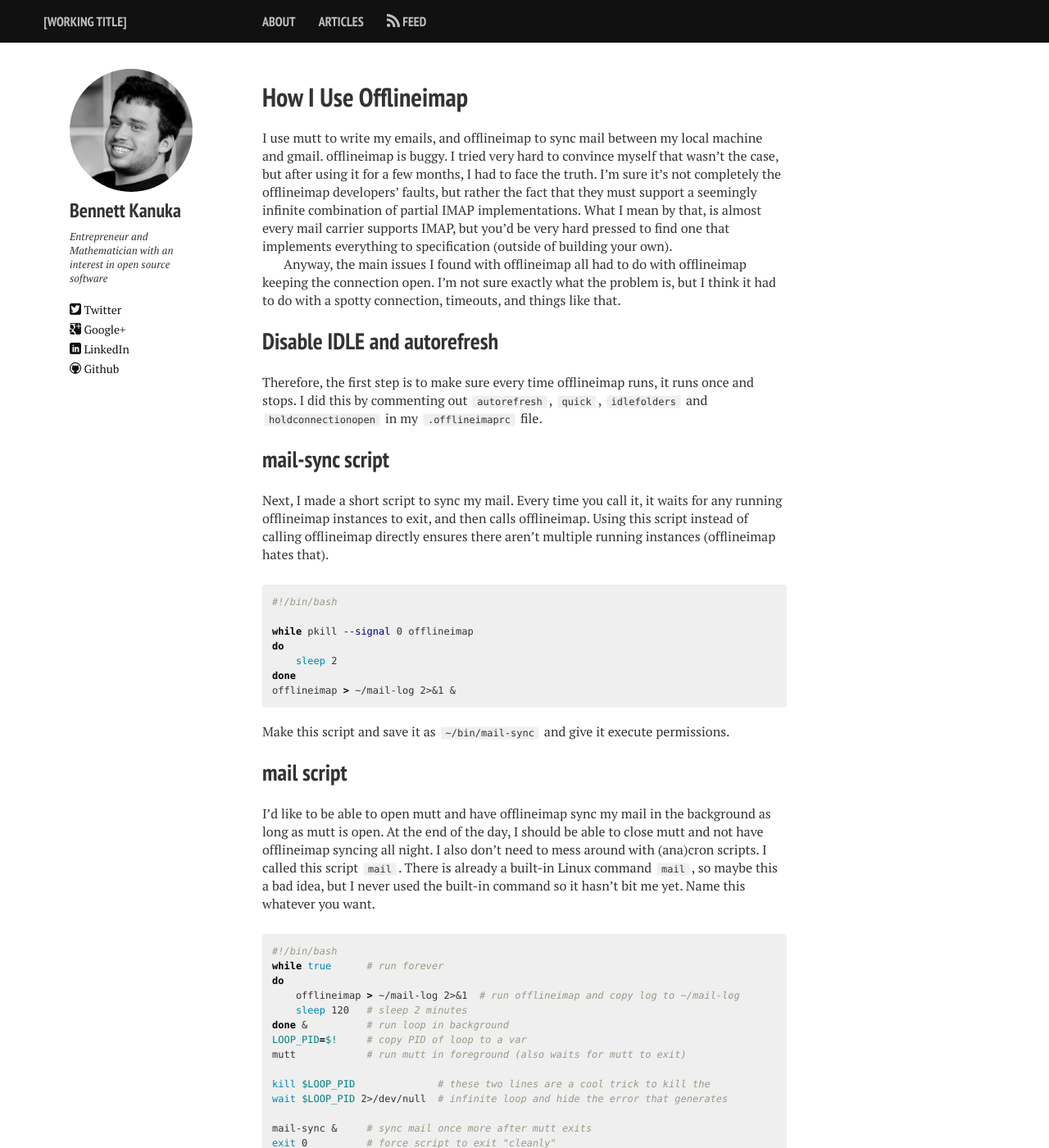
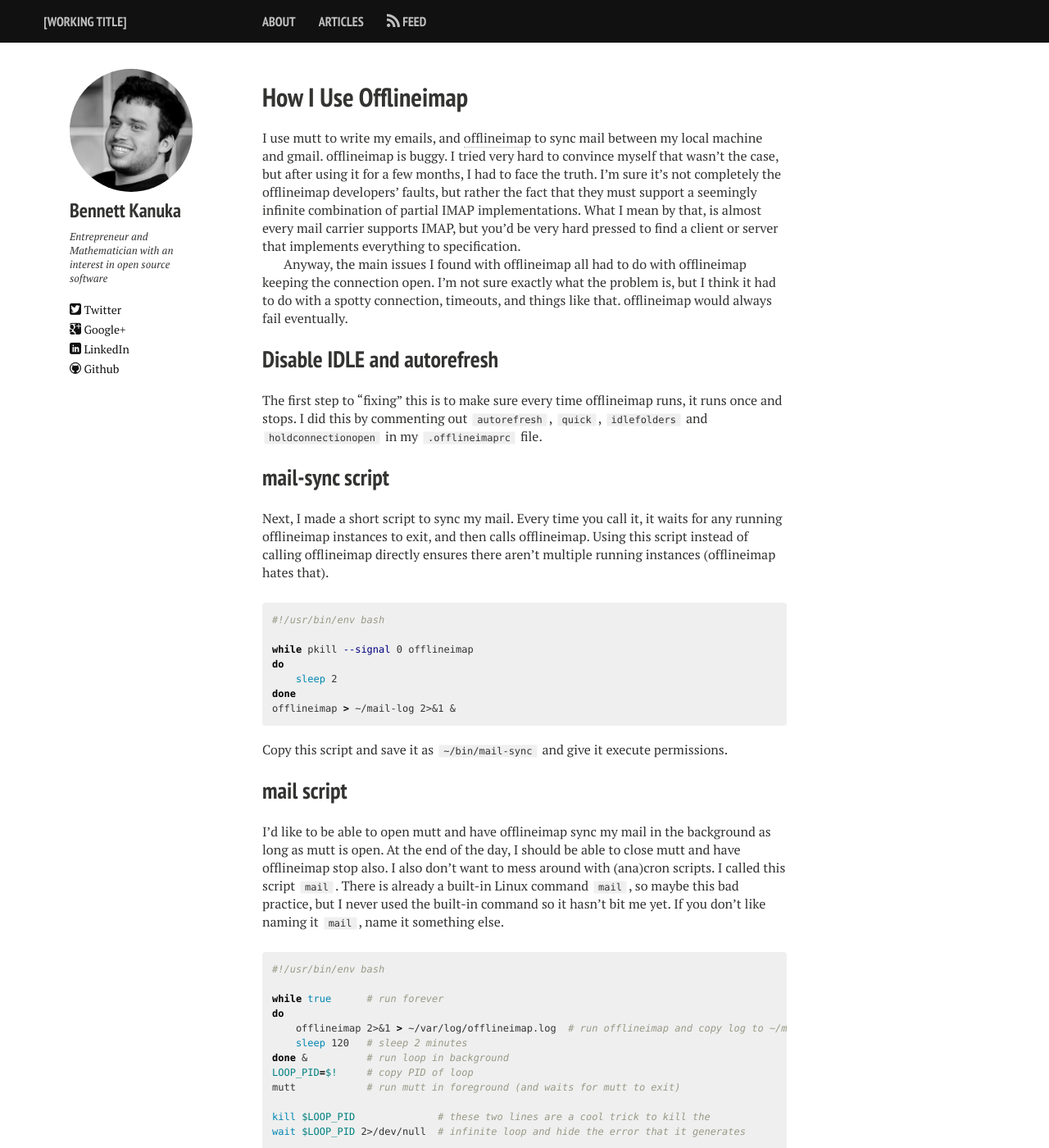
Before and after one commit to bkanuka/blog, a Jekyll site: the page built from _posts/2013-12-13-offlineimap-mutt.md, in a window 1280 px wide and 1400 px high. Shown: the whole window at 82% size. Built offline with Jekyll 4.4.1, drawn with Linux system fonts in a browser that asks for light colours; nearby versions of some CDN libraries; some of the changed text lies outside the part shown.

Commit message:
little typos

```diff
--- a/_posts/2013-12-13-offlineimap-mutt.md
+++ b/_posts/2013-12-13-offlineimap-mutt.md
@@ -7,17 +7,18 @@ category: articles
 tags: [mutt, code, offlineimap, tricks, script]
 ---
 
-I use mutt to write my emails, and offlineimap to sync mail between my local machine and gmail.
+I use mutt to write my emails, and [offlineimap](http://offlineimap.org/) to sync mail between my local machine and gmail.
 offlineimap is buggy.
 I tried very hard to convince myself that wasn't the case, but after using it for a few months, I had to face the truth.
 I'm sure it's not completely the offlineimap developers' faults, but rather the fact that they must support a seemingly infinite combination of partial IMAP implementations.
-What I mean by that, is almost every mail carrier supports IMAP, but you'd be very hard pressed to find one that implements everything to specification (outside of building your own).
+What I mean by that, is almost every mail carrier supports IMAP, but you'd be very hard pressed to find a client or server that implements everything to specification.
 
 Anyway, the main issues I found with offlineimap all had to do with offlineimap keeping the connection open.
 I'm not sure exactly what the problem is, but I think it had to do with a spotty connection, timeouts, and things like that.
+offlineimap would always fail eventually.
 
 ## Disable IDLE and autorefresh
-Therefore, the first step is to make sure every time offlineimap runs, it runs once and stops.
+The first step to "fixing" this is to make sure every time offlineimap runs, it runs once and stops.
 I did this by commenting out `autorefresh`, `quick`, `idlefolders` and `holdconnectionopen` in my `.offlineimaprc` file.
 
 ## mail-sync script
@@ -25,8 +26,7 @@ Next, I made a short script to sync my mail.
 Every time you call it, it waits for any running offlineimap instances to exit, and then calls offlineimap.
 Using this script instead of calling offlineimap directly ensures there aren't multiple running instances (offlineimap hates that).
 
-{% highlight bash %}
-#!/bin/bash
+{% highlight bash %}#!/usr/bin/env bash
 
 while pkill --signal 0 offlineimap
 do
@@ -35,27 +35,28 @@ done
 offlineimap > ~/mail-log 2>&1 &
 {% endhighlight %}
 
-Make this script and save it as `~/bin/mail-sync` and give it execute permissions.
+Copy this script and save it as `~/bin/mail-sync` and give it execute permissions.
 
 ## mail script
 I'd like to be able to open mutt and have offlineimap sync my mail in the background as long as mutt is open.
-At the end of the day, I should be able to close mutt and not have offlineimap syncing all night.
-I also don't need to mess around with (ana)cron scripts.
-I called this script `mail`.  There is already a built-in Linux command `mail`, so maybe this a bad idea, but I never used the built-in command so it hasn't bit me yet.
-Name this whatever you want.
+At the end of the day, I should be able to close mutt and have offlineimap stop also.
+I also don't want to mess around with (ana)cron scripts.
+I called this script `mail`.
+There is already a built-in Linux command `mail`, so maybe this bad practice, but I never used the built-in command so it hasn't bit me yet.
+If you don't like naming it `mail`, name it something else.
 
-{% highlight bash %}
-#!/bin/bash
+{% highlight bash %}#!/usr/bin/env bash
+
 while true      # run forever
 do
-    offlineimap > ~/mail-log 2>&1  # run offlineimap and copy log to ~/mail-log
+    offlineimap 2>&1 > ~/var/log/offlineimap.log  # run offlineimap and copy log to ~/mail-log
     sleep 120   # sleep 2 minutes
 done &          # run loop in background
-LOOP_PID=$!     # copy PID of loop to a var
-mutt            # run mutt in foreground (also waits for mutt to exit)
+LOOP_PID=$!     # copy PID of loop
+mutt            # run mutt in foreground (and waits for mutt to exit)
 
 kill $LOOP_PID              # these two lines are a cool trick to kill the
-wait $LOOP_PID 2>/dev/null  # infinite loop and hide the error that generates
+wait $LOOP_PID 2>/dev/null  # infinite loop and hide the error that it generates
 
 mail-sync &     # sync mail once more after mutt exits
 exit 0          # force script to exit "cleanly"
@@ -69,8 +70,7 @@ I added the following line to my `.muttrc`
 macro index,pager s '<sync-mailbox><shell-escape>mail-sync &<enter>'
 {% endhighlight %}
 
-This mutt macro saves the current mailbox and runs our mail-sync in the background, which in turn (safely) calls offlineimap.
+This mutt macro saves the current mailbox and runs our mail-sync in the background, which in turn (safely) calls offlineimap and syncs.
 You can choose whatever key you'd like, but I chose *s* for *sync*.
 
-
 Assuming offlineimap is configured properly, and mutt is looking for mail in the right directories, you should be good to go! (but you can always keep an eye on your logs just in case :-)  )
```
Also changed, not shown: _posts/2013-12-02-mathematica-to-python.md (+6 -5 lines), _posts/2014-01-10-native-latex-plots.md (+13 -23 lines).
